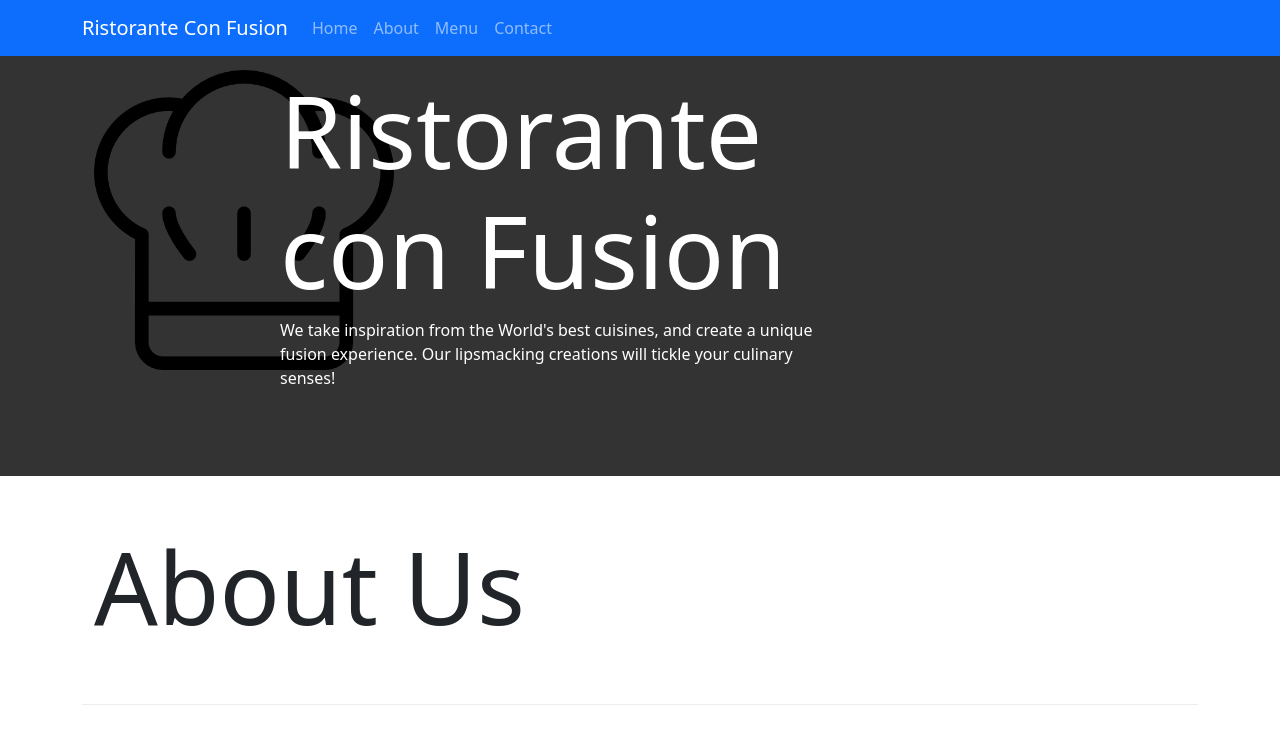
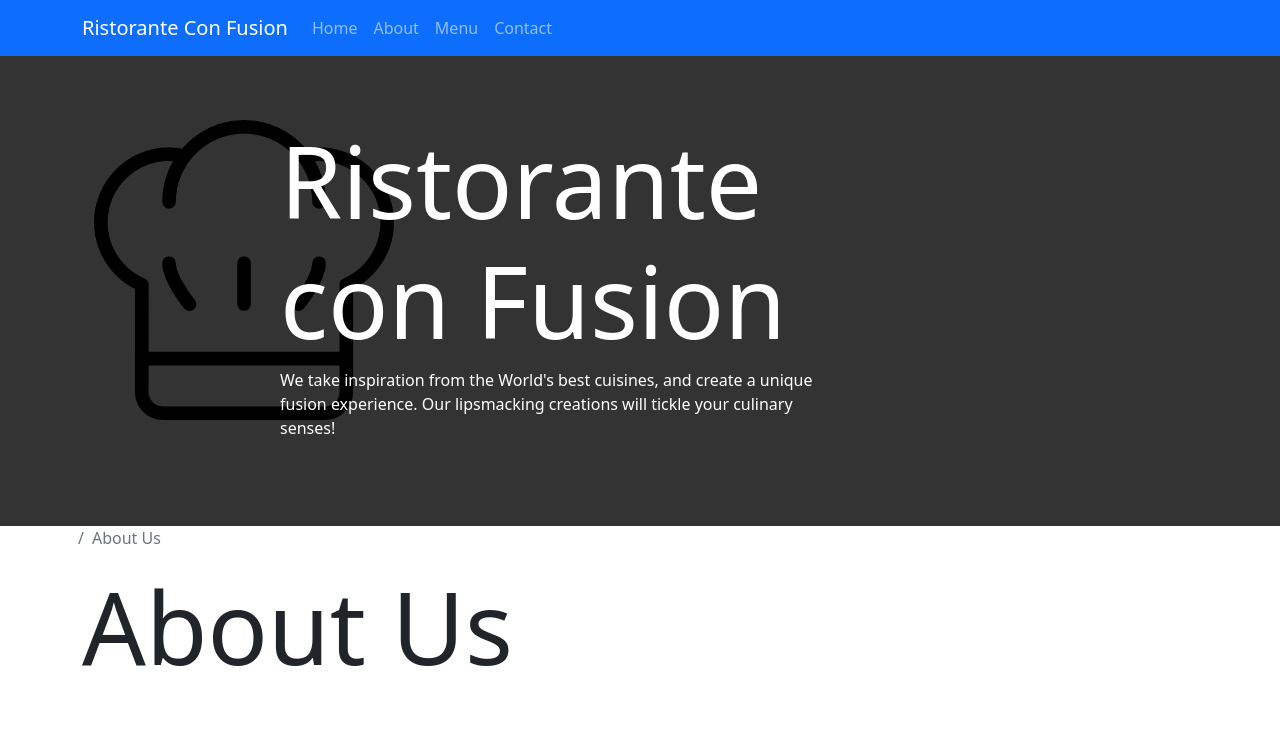
Before and after one commit to shaunwang1350/bootstrapTests, a website: page aboutus.html in a window 1280 px wide. Shown: the top 741 px of the page. Drawn offline with nearby package versions, Linux system fonts and the light colour scheme.

Commit message:
Adding Breadcrubs

```diff
--- a/aboutus.html
+++ b/aboutus.html
@@ -15,7 +15,6 @@
 </head>
 
 <body>
-
     <nav class="navbar navbar-dark navbar-expand-sm bg-primary fixed-top">
         <div class='container'>
             <button class="navbar-toggler" type="button" data-toggle="collaps" data-target="#Navbar">
@@ -50,7 +49,11 @@
     </header>
 
     <div class="container">
-        <div class="row row-content">
+        <div class="row">
+            <ol class="col-12 breadcrumb">
+                <li class="breadcrumb-item"><a href="index.html"></a></li>
+                <li class="breadcrumb-item active">About Us</li>
+            </ol>
             <div class="col-12">
                <h1>About Us</h1>
 
--- a/css/styles.css
+++ b/css/styles.css
@@ -34,9 +34,11 @@ h1 {
   font-size: 100px;
 }
 
-.section {
-  margin: 5%;
-  padding: 50px 0px 50px 0px;
-  border-bottom: 1px ridge;
-  min-height: 400px;
+body {
+  padding: 50px 0px 0px 0px;
+  z-index: 0;
 }
+
+.navbar-dark {
+  background-color: burlywood;
+}
```
